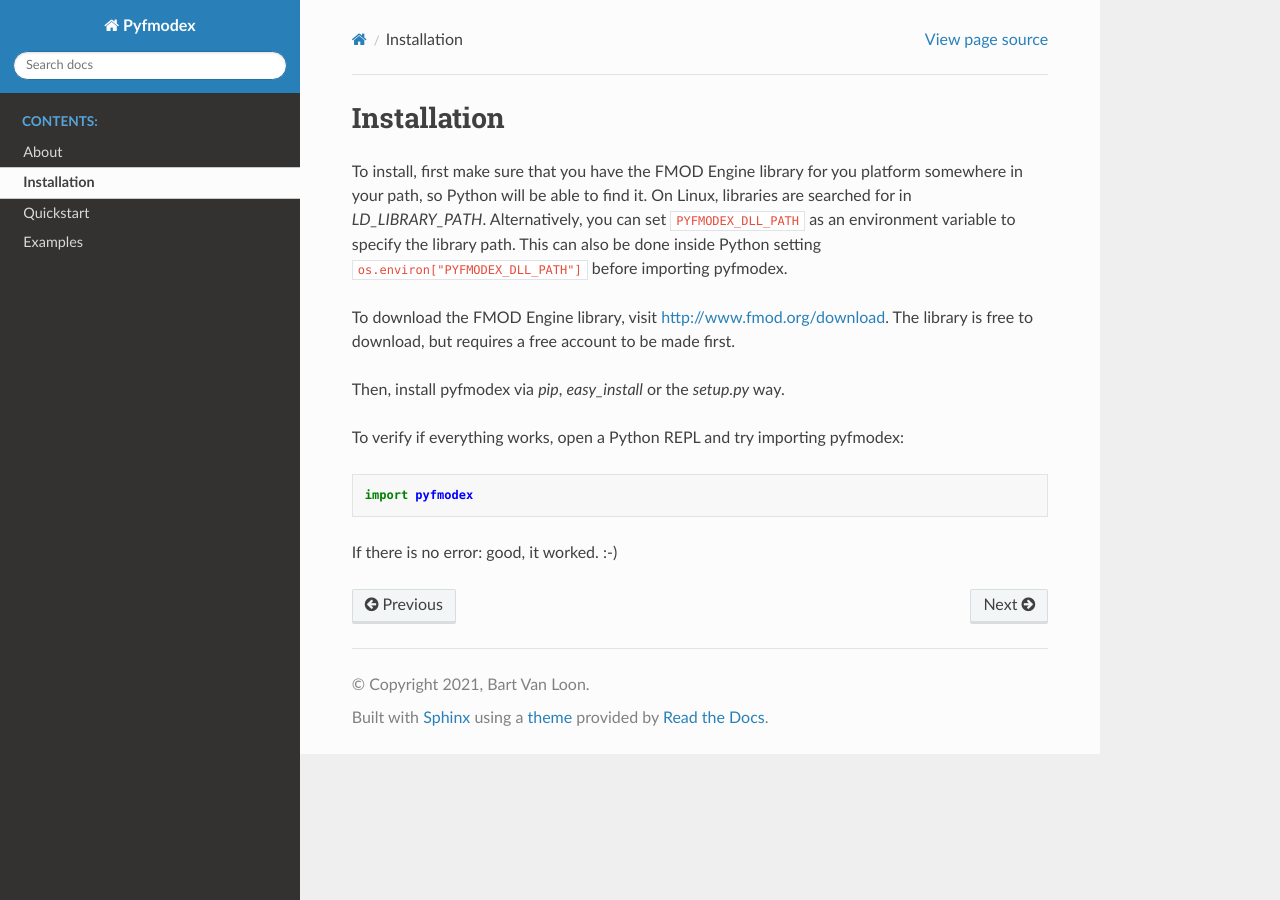
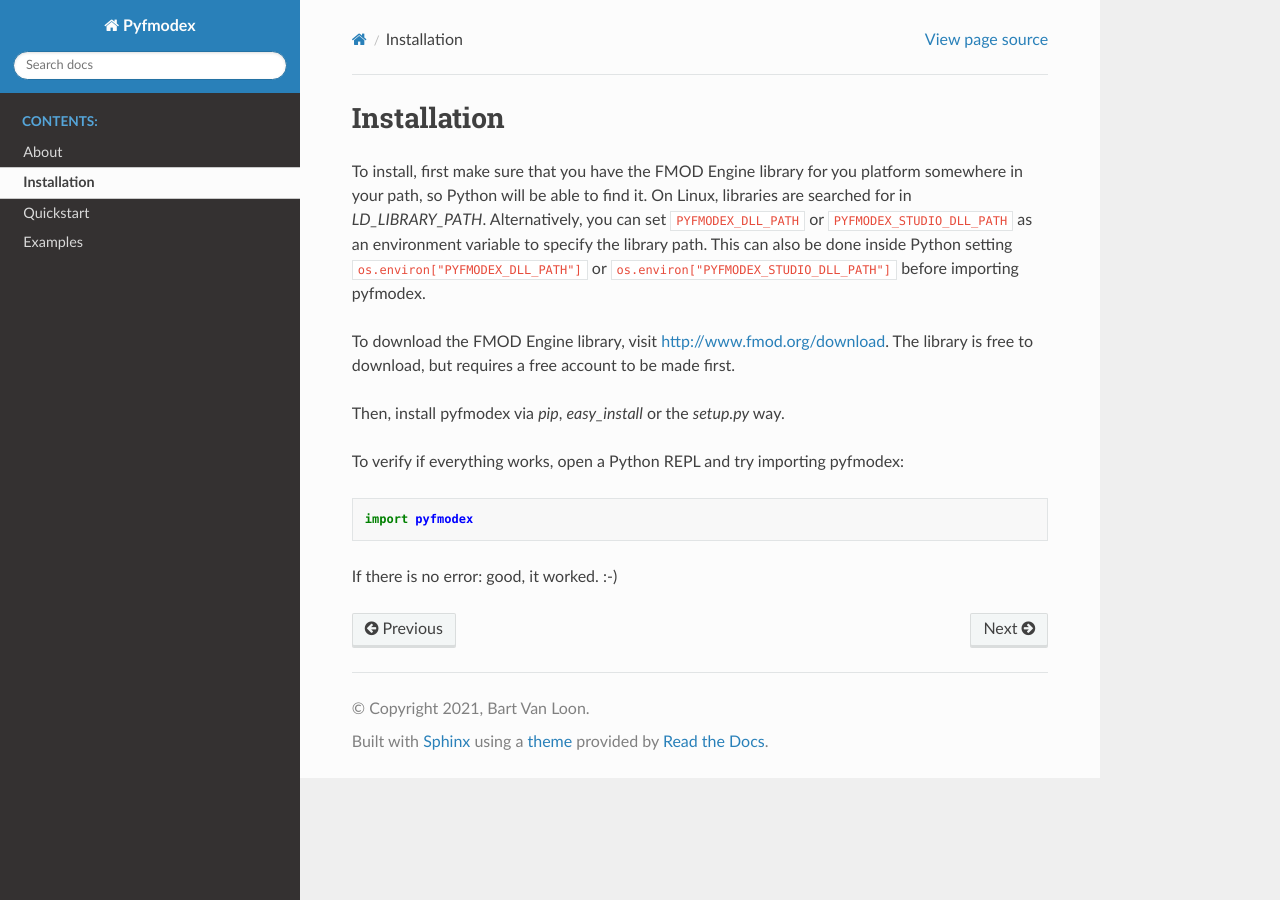
Before and after one commit to tyrylu/pyfmodex, a Sphinx documentation site: the page built from docs/usage/installation.rst, in a window 1280 px wide. Built offline with Sphinx 7.4.7 and the Read the Docs theme 2.0.0, drawn with Linux system fonts in a browser that asks for light colours; pages that are not in the unit, such as notebooks, are missing from menus.

Commit message:
Update installation.rst

```diff
--- a/docs/usage/installation.rst
+++ b/docs/usage/installation.rst
@@ -3,7 +3,7 @@ Installation
 
 To install, first make sure that you have the FMOD Engine library for you platform somewhere in your path, so Python will be able to find it.
 On Linux, libraries are searched for in `LD_LIBRARY_PATH`.
-Alternatively, you can set ``PYFMODEX_DLL_PATH`` as an environment variable to specify the library path. This can also be done inside Python setting ``os.environ["PYFMODEX_DLL_PATH"]`` before importing pyfmodex.
+Alternatively, you can set ``PYFMODEX_DLL_PATH`` or  ``PYFMODEX_STUDIO_DLL_PATH`` as an environment variable to specify the library path. This can also be done inside Python setting ``os.environ["PYFMODEX_DLL_PATH"]`` or ``os.environ["PYFMODEX_STUDIO_DLL_PATH"]`` before importing pyfmodex.
 
 .. todo:: Add instructions for library paths on Mac OS X and Windows
 
```
